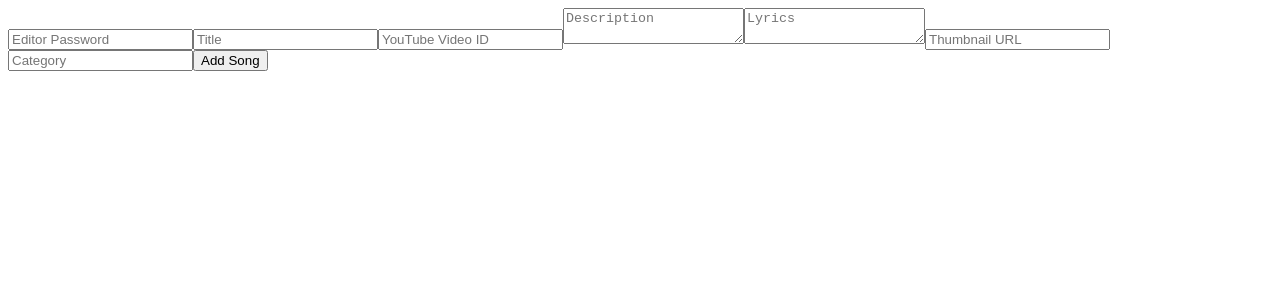
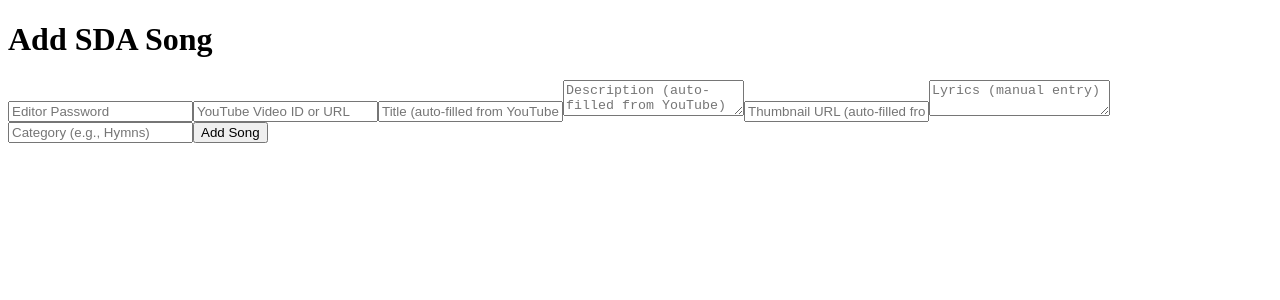
Before and after one commit to Build-1-0-0/kenya-sda-songs, a Next.js app in the folder frontend/: page /edit in a window 1280 px wide. Shown: the top 300 px of the page. Built offline with nearby package versions, Linux system fonts and the light colour scheme.

Commit message:
Update edit.tsx

```diff
--- a/frontend/pages/edit.tsx
+++ b/frontend/pages/edit.tsx
@@ -23,63 +23,132 @@ export default function Edit() {
     category: '',
     date: new Date().toISOString().split('T')[0],
   });
+  const [loading, setLoading] = useState(false);
+  const [error, setError] = useState<string | null>(null);
+
+  const fetchYouTubeMeta = async (youtubeId: string) => {
+    if (!youtubeId) return;
+    try {
+      setLoading(true);
+      setError(null);
+      const res = await fetch(
+        `https://www.googleapis.com/youtube/v3/videos?id=${youtubeId}&key=${process.env.YOUTUBE_API_KEY}&part=snippet`
+      );
+      if (!res.ok) throw new Error('Failed to fetch YouTube data');
+      const data = await res.json();
+      if (data.items && data.items[0]) {
+        const item = data.items[0].snippet;
+        setSong(prev => ({
+          ...prev,
+          title: item.title,
+          description: item.description,
+          thumbnail: item.thumbnails.high.url,
+        }));
+      }
+    } catch (err: any) {
+      setError(err.message);
+    } finally {
+      setLoading(false);
+    }
+  };
+
+  const handleYouTubeChange = (e: React.ChangeEvent<HTMLInputElement>) => {
+    const value = e.target.value;
+    setSong(prev => ({ ...prev, youtubeId: value }));
+    // Extract ID from URL (e.g., https://www.youtube.com/watch?v=dQw4w9WgXcQ → dQw4w9WgXcQ)
+    const idMatch = value.match(/(?:youtube\.com\/watch\?v=|youtu\.be\/|youtube\.com\/embed\/)([^&\n?#]+)/);
+    if (idMatch) {
+      fetchYouTubeMeta(idMatch[1]);
+    }
+  };
 
   const handleSubmit = async (e: React.FormEvent<HTMLFormElement>) => {
     e.preventDefault();
-    const res = await fetch('/api/songs', {
-      method: 'POST',
-      headers: { 'X-Editor-Pass': pass, 'Content-Type': 'application/json' },
-      body: JSON.stringify(song),
-    });
-    alert(res.ok ? 'Song added!' : 'Error: Check password or data');
+    if (!pass) {
+      alert('Enter editor password');
+      return;
+    }
+    try {
+      const res = await fetch('/api/songs', {
+        method: 'POST',
+        headers: {
+          'X-Editor-Pass': pass,
+          'Content-Type': 'application/json',
+        },
+        body: JSON.stringify(song),
+      });
+      if (res.ok) {
+        alert('Song added!');
+        setSong({
+          id: '',
+          title: '',
+          youtubeId: '',
+          description: '',
+          lyrics: '',
+          thumbnail: '',
+          category: '',
+          date: new Date().toISOString().split('T')[0],
+        });
+      } else {
+        alert('Error: Check password or data');
+      }
+    } catch (err: any) {
+      alert('Network error: ' + err.message);
+    }
   };
 
   return (
-    <form onSubmit={handleSubmit} className="container mx-auto p-4">
+    <form onSubmit={handleSubmit} className="container mx-auto p-4 max-w-md">
+      <h1 className="text-2xl font-bold mb-4">Add SDA Song</h1>
       <input
         type="password"
         value={pass}
         onChange={(e) => setPass(e.target.value)}
         placeholder="Editor Password"
-        className="border p-2 mb-2 w-full"
-      />
-      <input
-        value={song.title}
-        onChange={(e) => setSong({ ...song, title: e.target.value })}
-        placeholder="Title"
-        className="border p-2 mb-2 w-full"
+        className="border p-2 mb-2 w-full rounded"
+        required
       />
       <input
         value={song.youtubeId}
-        onChange={(e) => setSong({ ...song, youtubeId: e.target.value })}
-        placeholder="YouTube Video ID"
-        className="border p-2 mb-2 w-full"
+        onChange={handleYouTubeChange}
+        placeholder="YouTube Video ID or URL"
+        className="border p-2 mb-2 w-full rounded"
+        required
+      />
+      {loading && <p className="text-blue-500 mb-2">Fetching YouTube details...</p>}
+      {error && <p className="text-red-500 mb-2">{error}</p>}
+      <input
+        value={song.title}
+        onChange={(e) => setSong(prev => ({ ...prev, title: e.target.value }))}
+        placeholder="Title (auto-filled from YouTube)"
+        className="border p-2 mb-2 w-full rounded"
       />
       <textarea
         value={song.description}
-        onChange={(e) => setSong({ ...song, description: e.target.value })}
-        placeholder="Description"
-        className="border p-2 mb-2 w-full"
+        onChange={(e) => setSong(prev => ({ ...prev, description: e.target.value }))}
+        placeholder="Description (auto-filled from YouTube)"
+        className="border p-2 mb-2 w-full rounded h-20"
+      />
+      <input
+        value={song.thumbnail}
+        onChange={(e) => setSong(prev => ({ ...prev, thumbnail: e.target.value }))}
+        placeholder="Thumbnail URL (auto-filled from YouTube)"
+        className="border p-2 mb-2 w-full rounded"
       />
       <textarea
         value={song.lyrics}
-        onChange={(e) => setSong({ ...song, lyrics: e.target.value })}
-        placeholder="Lyrics"
-        className="border p-2 mb-2 w-full"
-      />
-      <input
-        value={song.thumbnail}
-        onChange={(e) => setSong({ ...song, thumbnail: e.target.value })}
-        placeholder="Thumbnail URL"
-        className="border p-2 mb-2 w-full"
+        onChange={(e) => setSong(prev => ({ ...prev, lyrics: e.target.value }))}
+        placeholder="Lyrics (manual entry)"
+        className="border p-2 mb-2 w-full rounded h-32"
+        required
       />
       <input
         value={song.category}
-        onChange={(e) => setSong({ ...song, category: e.target.value })}
-        placeholder="Category"
-        className="border p-2 mb-2 w-full"
+        onChange={(e) => setSong(prev => ({ ...prev, category: e.target.value }))}
+        placeholder="Category (e.g., Hymns)"
+        className="border p-2 mb-2 w-full rounded"
       />
-      <button type="submit" className="bg-blue-500 text-white p-2 rounded">
+      <button type="submit" className="bg-blue-500 text-white p-2 rounded w-full hover:bg-blue-600">
         Add Song
       </button>
     </form>
```
